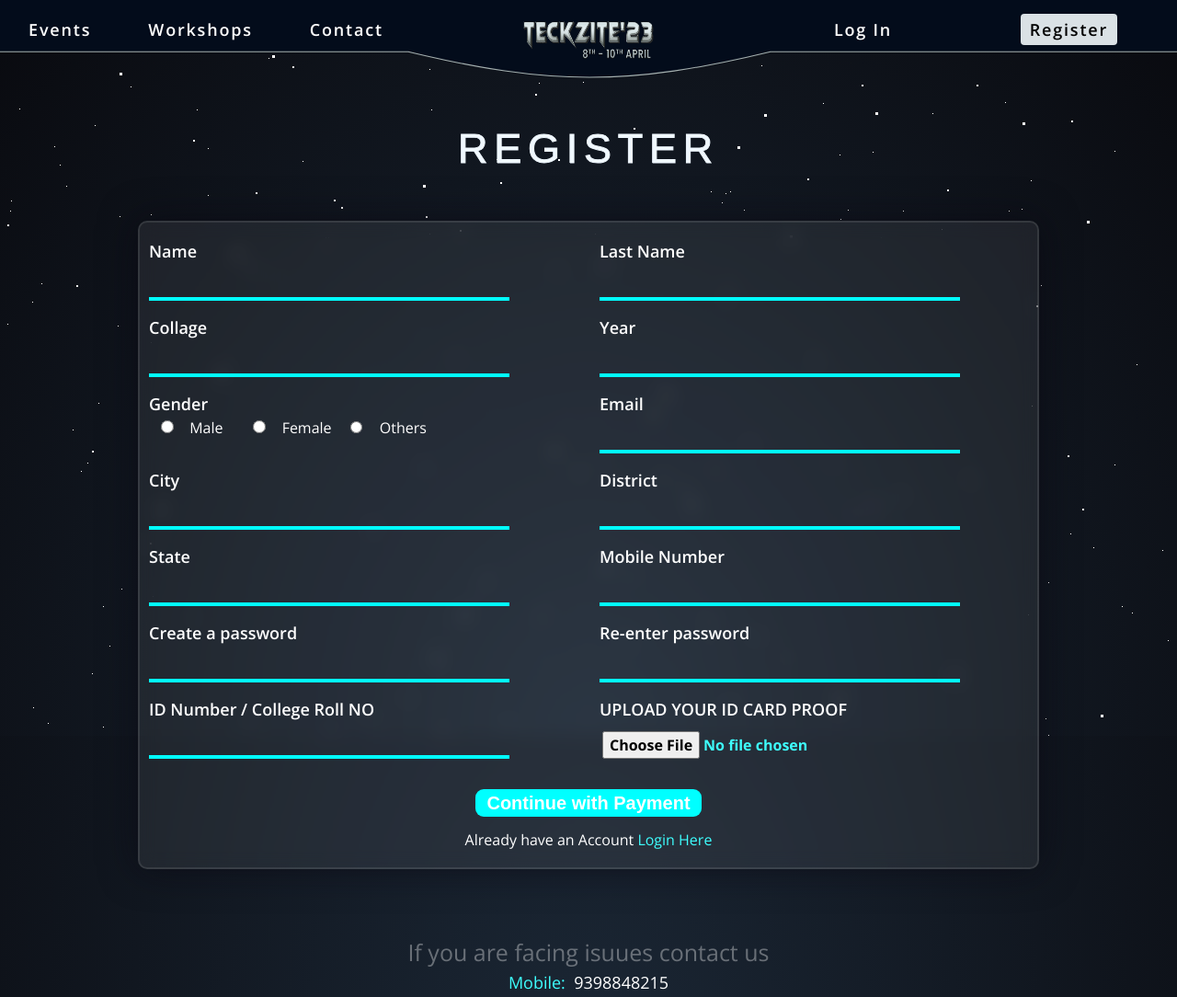
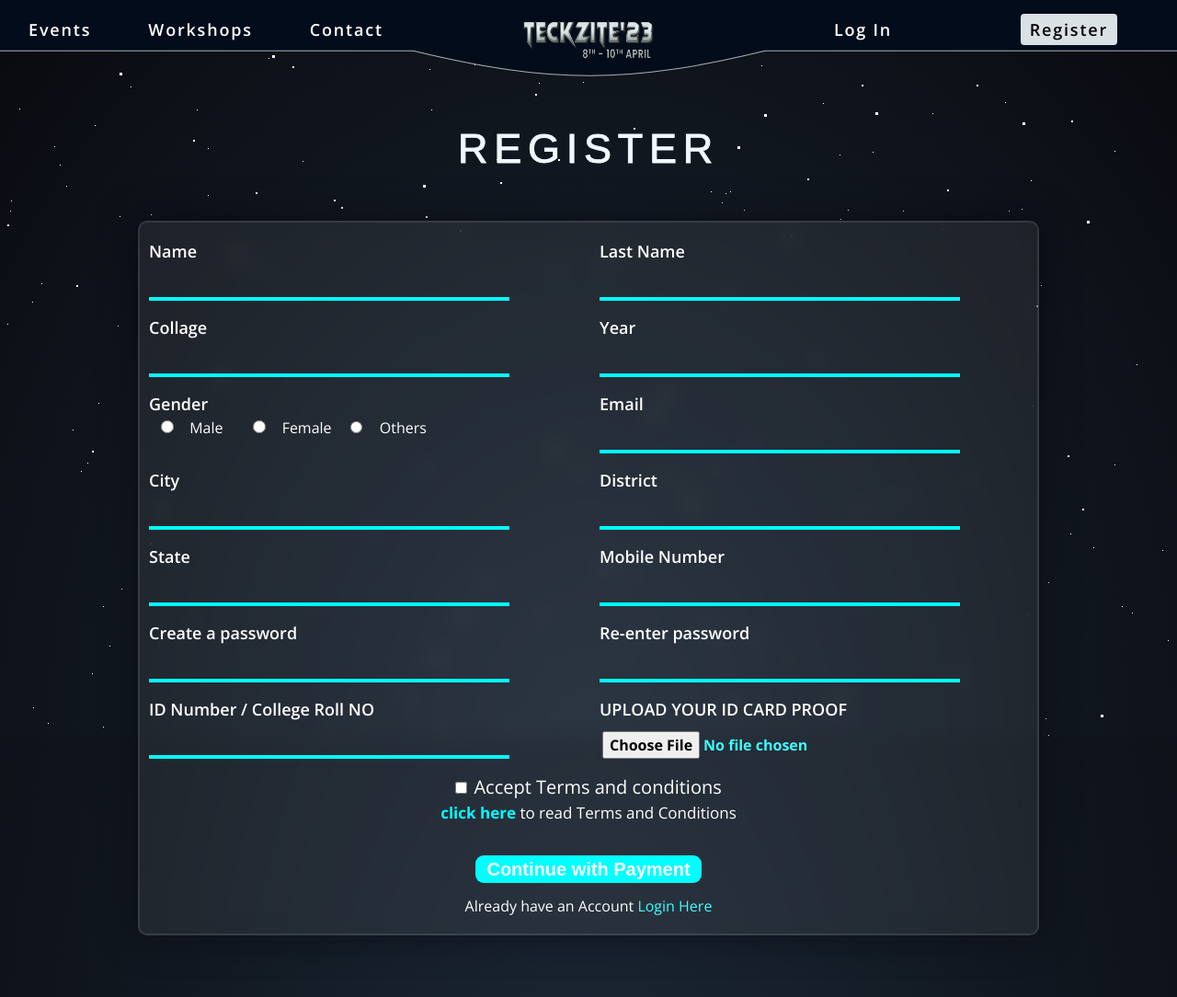
Before and after one commit to amiga165/Teckzite-23, a PHP site: page /register.php in a window 1280 px wide. Shown: the top 1084 px of the page at 92% size. Run offline with PHP 8.4, Linux system fonts and the light colour scheme; some libraries are stand-ins or nearby versions.

Commit message:
css code added

```diff
--- a/assets/css/main.css
+++ b/assets/css/main.css
@@ -253,7 +253,7 @@
 .svg-line
 img{
   width: 1800px;
-  height: 300px;
+  height: 120px;
   padding-right: 13px;
   overflow: hidden;
   position: fixed;
--- a/assets/css/sub.css
+++ b/assets/css/sub.css
@@ -440,6 +440,7 @@
         background: rgba(13, 12, 12, 0.77);
         box-shadow: 0 4px 30px rgb(0 0 0 / 10%);
         backdrop-filter: blur(20px);
+        border-radius:10px;
     }
     .event-card:hover img{
         filter: blur(0px);
--- a/register.php
+++ b/register.php
@@ -155,6 +155,15 @@
             <label for="file">UPLOAD YOUR ID CARD PROOF</label>
               <input type="file" name="image" id="file" required style="padding-top:10px;color:#3efefe;" accept=".png,.jpg,.jpeg">
           </div>
+          <div class="my-2 col-12 col-sm-12 d-flex  "  style="flex-direction:column;justify-content:center;text-align:center">
+            <span>
+              <input type="checkbox" required >
+              <label for="rules"  style="margin-left:2px" id="terms">Accept Terms and conditions</label>
+            </span>
+            <div style="font-size:17px"><a href="#" style="color:aqua;font-weight:700">click here </a>to read Terms and Conditions</div>
+          </div>
+
+
 
           <div id="password-match-error"></div>
 
@@ -234,7 +243,14 @@
               font-weight:700;
             }
     </style>
+  <style>
+            @media (max-width:425px){
+              #terms{
+                font-size:15px;
+              }
 
+            }
+            </style>
   <!-- Vendor JS Files -->
   <script src="assets/vendor/bootstrap/js/bootstrap.bundle.min.js"></script>
   <script src="assets/vendor/purecounter/purecounter_vanilla.js"></script>
```
